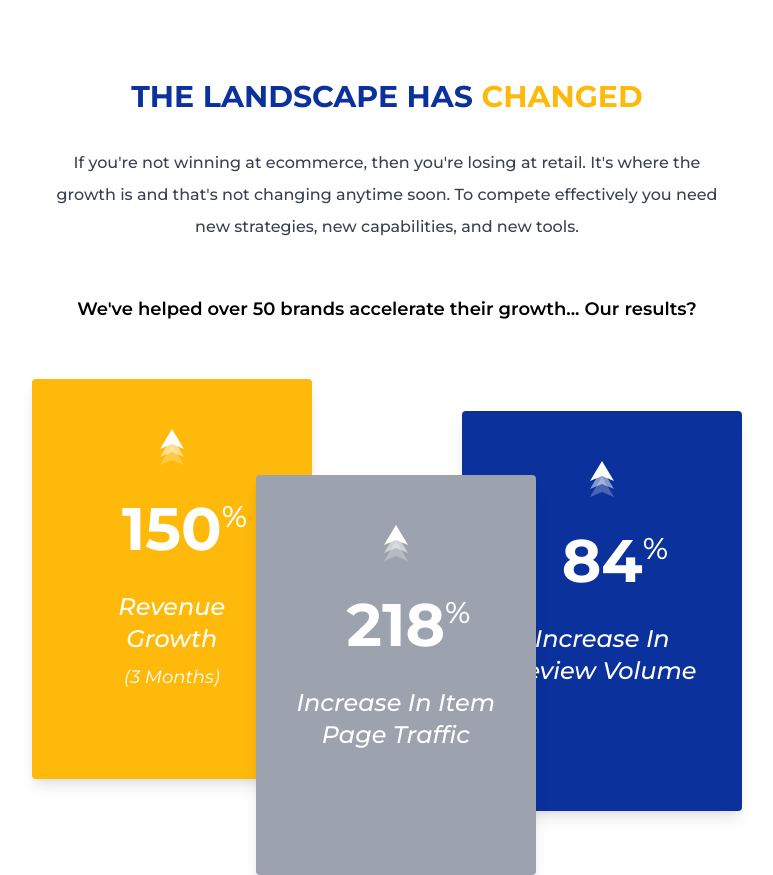
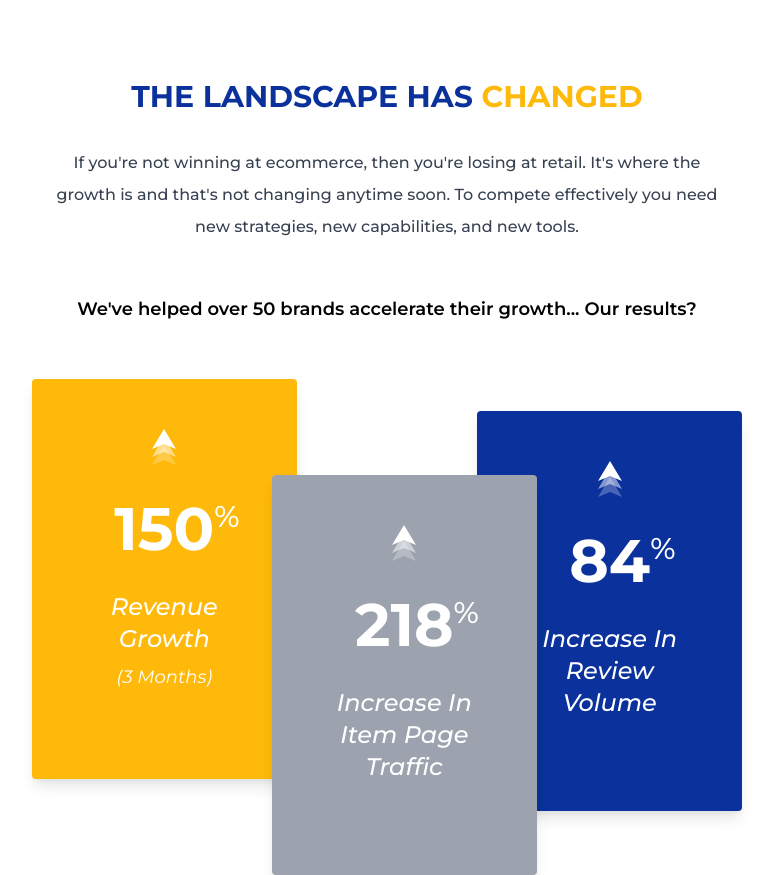
Before and after one commit to creer-pro/blaze, a PHP site: page / in a window 1280 px wide. Shown: the part 831-1706 px from the top of the page, without its empty margins (253-1026 px from the left). Run offline with PHP 8.4, Linux system fonts and the light colour scheme.

Commit message:
updated percentages.

```diff
--- a/index.html
+++ b/index.html
@@ -76,7 +76,7 @@
         <!-- percentages -->
         <div class="text-white font-montserrat relative w-3/5 mx-auto mt-14">
           <!-- golden percentage -->
-          <div class="bg-goldish w-[280px] h-[400px] text-center py-12 px-10 rounded shadow-lg absolute top-0 left-0 z-0">
+          <div class="bg-goldish w-[265px] h-[400px] text-center py-12 px-10 rounded shadow-lg absolute top-0 left-0 z-0">
             <div>
               <svg class="transform -rotate-90 fill-current text-white mx-auto" xmlns="http://www.w3.org/2000/svg" width="24" height="24" viewBox="0 0 24 24"><path d="M22 12l-20 12 5-12-5-12z"/></svg>
               <svg class="transform -rotate-90 fill-current text-white mx-auto -mt-4 opacity-50" xmlns="http://www.w3.org/2000/svg" width="24" height="24" viewBox="0 0 24 24"><path d="M22 12l-20 12 5-12-5-12z"/></svg>
@@ -92,7 +92,7 @@
             </div>
           </div>
           <!-- gray percentage -->
-          <div class="bg-gray-400 w-[280px] h-[400px] text-center py-12 px-10 rounded shadow-lg absolute top-24 left-10 left-56 z-10">
+          <div class="bg-gray-400 w-[265px] h-[400px] text-center py-12 px-10 rounded shadow-lg absolute top-24 left-10 left-60 z-10">
             <div>
               <svg class="transform -rotate-90 fill-current text-white mx-auto" xmlns="http://www.w3.org/2000/svg" width="24" height="24" viewBox="0 0 24 24"><path d="M22 12l-20 12 5-12-5-12z"/></svg>
               <svg class="transform -rotate-90 fill-current text-white mx-auto -mt-4 opacity-50" xmlns="http://www.w3.org/2000/svg" width="24" height="24" viewBox="0 0 24 24"><path d="M22 12l-20 12 5-12-5-12z"/></svg>
@@ -107,7 +107,7 @@
             </div>
           </div>
           <!-- ocean percentage -->
-          <div class="bg-ocean w-[280px] h-[400px] text-center py-12 px-10 rounded shadow-lg absolute right-0 top-8">
+          <div class="bg-ocean w-[265px] h-[400px] text-center py-12 px-10 rounded shadow-lg absolute right-0 top-8">
             <div>
               <svg class="transform -rotate-90 fill-current text-white mx-auto" xmlns="http://www.w3.org/2000/svg" width="24" height="24" viewBox="0 0 24 24"><path d="M22 12l-20 12 5-12-5-12z"/></svg>
               <svg class="transform -rotate-90 fill-current text-white mx-auto -mt-4 opacity-50" xmlns="http://www.w3.org/2000/svg" width="24" height="24" viewBox="0 0 24 24"><path d="M22 12l-20 12 5-12-5-12z"/></svg>
--- a/res/styles.css
+++ b/res/styles.css
@@ -677,6 +677,14 @@ video {
   top: 2rem;
 }
 
+.left-60 {
+  left: 15rem;
+}
+
+.left-64 {
+  left: 16rem;
+}
+
 .z-0 {
   z-index: 0;
 }
@@ -693,11 +701,6 @@ video {
 .my-8 {
   margin-top: 2rem;
   margin-bottom: 2rem;
-}
-
-.my-20 {
-  margin-top: 5rem;
-  margin-bottom: 5rem;
 }
 
 .ml-20 {
@@ -820,8 +823,20 @@ video {
   width: 60%;
 }
 
+.w-\[270px\] {
+  width: 270px;
+}
+
 .w-\[280px\] {
   width: 280px;
+}
+
+.w-\[260px\] {
+  width: 260px;
+}
+
+.w-\[265px\] {
+  width: 265px;
 }
 
 .-translate-x-1 {
```
